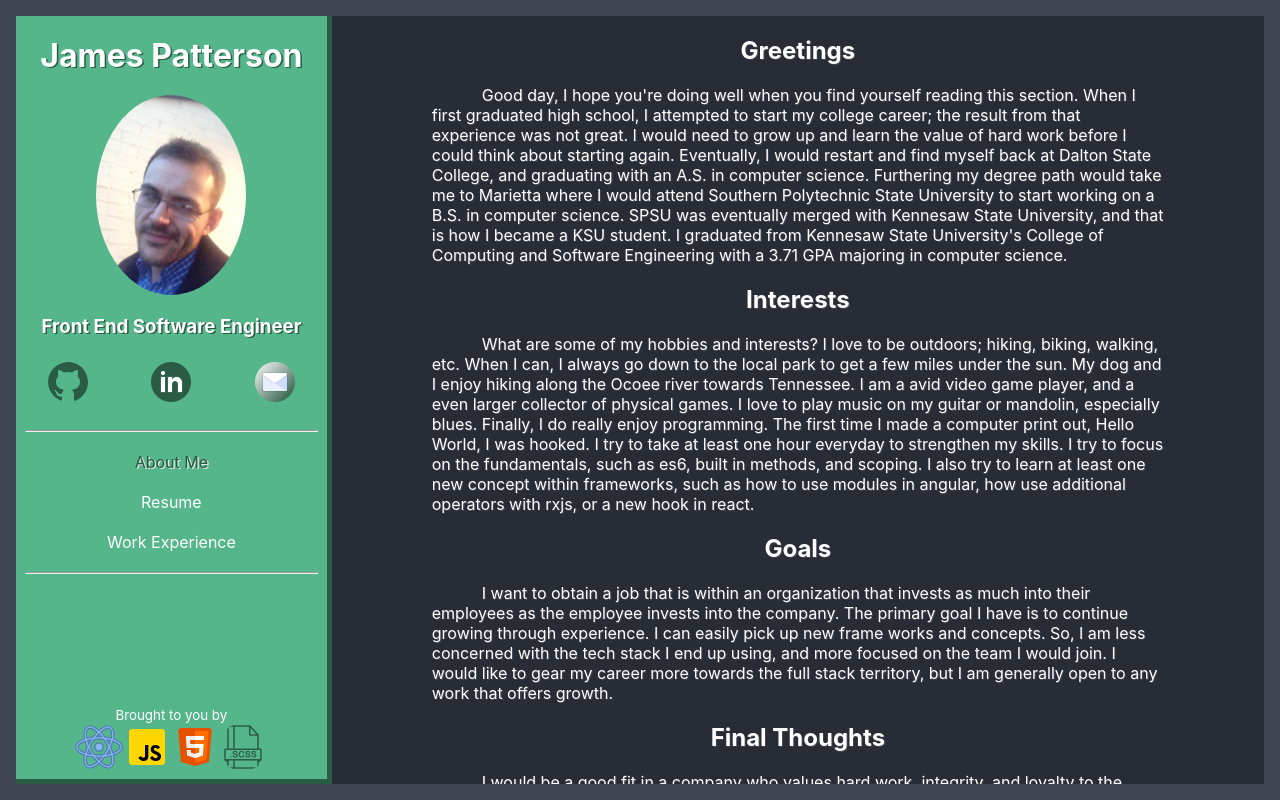
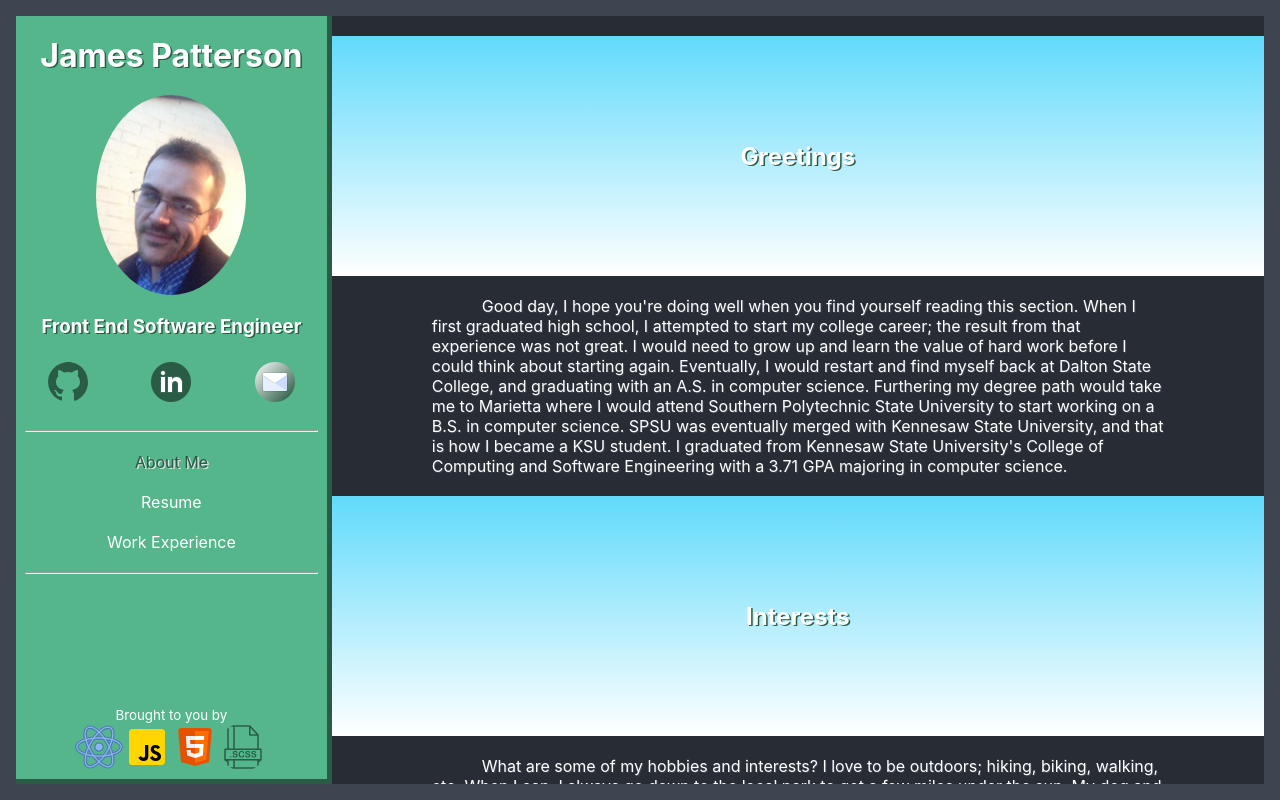
Before and after one commit to xrzy1985/react-js-portfolio, a React (Create React App) app: page / in a window 1280 px wide. Built offline with nearby package versions, Linux system fonts and the light colour scheme.

Commit message:
add minor fixes

```diff
--- a/package.json
+++ b/package.json
@@ -1,6 +1,6 @@
 {
   "name": "portfolio",
-  "version": "0.3.0",
+  "version": "0.3.1",
   "private": true,
   "dependencies": {
     "@testing-library/jest-dom": "^5.16.5",
--- a/src/components/content/about/about.js
+++ b/src/components/content/about/about.js
@@ -35,13 +35,13 @@ export default function About(props) {
 
     return (
         <section className="about-section">
-            <h1>Greetings</h1>
+            <h1 className="header">Greetings</h1>
             <span className="paragraph">{state.greeting}</span>
-            <h1>Interests</h1>
+            <h1 className="header">Interests</h1>
             <span className="paragraph">{state.interests}</span>
-            <h1>Goals</h1>
+            <h1 className="header">Goals</h1>
             <span>{state.goals}</span>
-            <h1>Final Thoughts</h1>
+            <h1 className="header">Final Thoughts</h1>
             <span className="paragraph">{state.final}</span>
         </section>
     );
--- a/src/components/content/about/about.scss
+++ b/src/components/content/about/about.scss
@@ -9,6 +9,10 @@
     justify-content: center;
     margin: 20px 0;
     gap: 20px;
+
+    .header {
+        text-shadow: 1.5px 1px var(--primary);
+    }
 
     span {
         margin: 0 100px;
```
